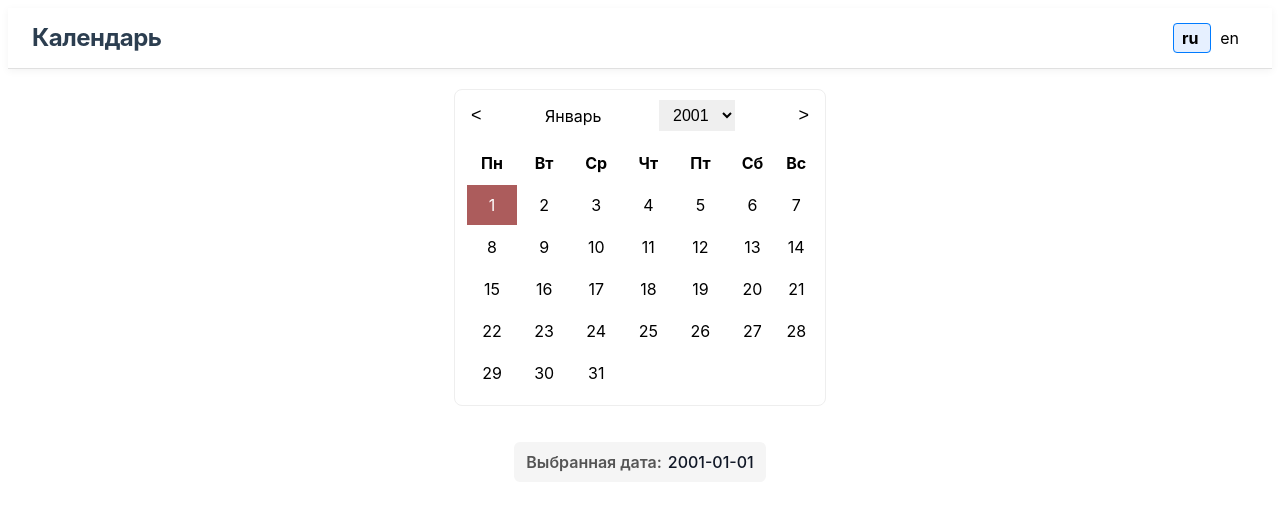
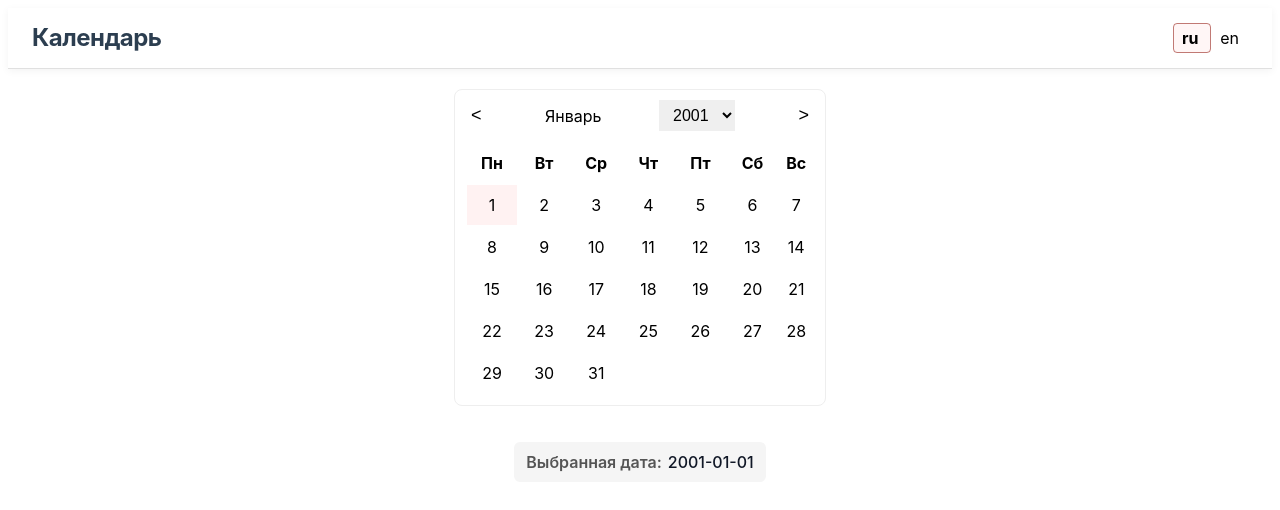
Before and after one commit to KristinaBalashova/vue-calendar, a Vue app: page /calendar/1 in a window 1280 px wide. Shown: the top 510 px of the page. Built offline with nearby package versions, Linux system fonts and the light colour scheme.

Commit message:
fix: minor styling fixes

```diff
--- a/src/components/Calendar/Calendar.vue
+++ b/src/components/Calendar/Calendar.vue
@@ -124,8 +124,8 @@ tbody td:hover {
 }
 
 tbody td.active {
-  background-color: #ac5c5c;
-  color: white;
+  background-color: #ffe6e684;;
+  color: rgb(0, 0, 0);
 }
 
 .month-picker {
--- a/src/components/LanguageSwitcher.vue
+++ b/src/components/LanguageSwitcher.vue
@@ -44,12 +44,12 @@ const setLocale = (newLocale) => {
 }
 
 .locale-button:hover {
-  border-color: #007bff;
+  border-color: #8c100789;
 }
 
 .locale-button.active {
-  border-color: #007bff;
-  background-color: #e6f0ff;
+  border-color: #8c100789;
+  background-color: #ffe6e65f;
   font-weight: bold;
 }
 </style>
```
